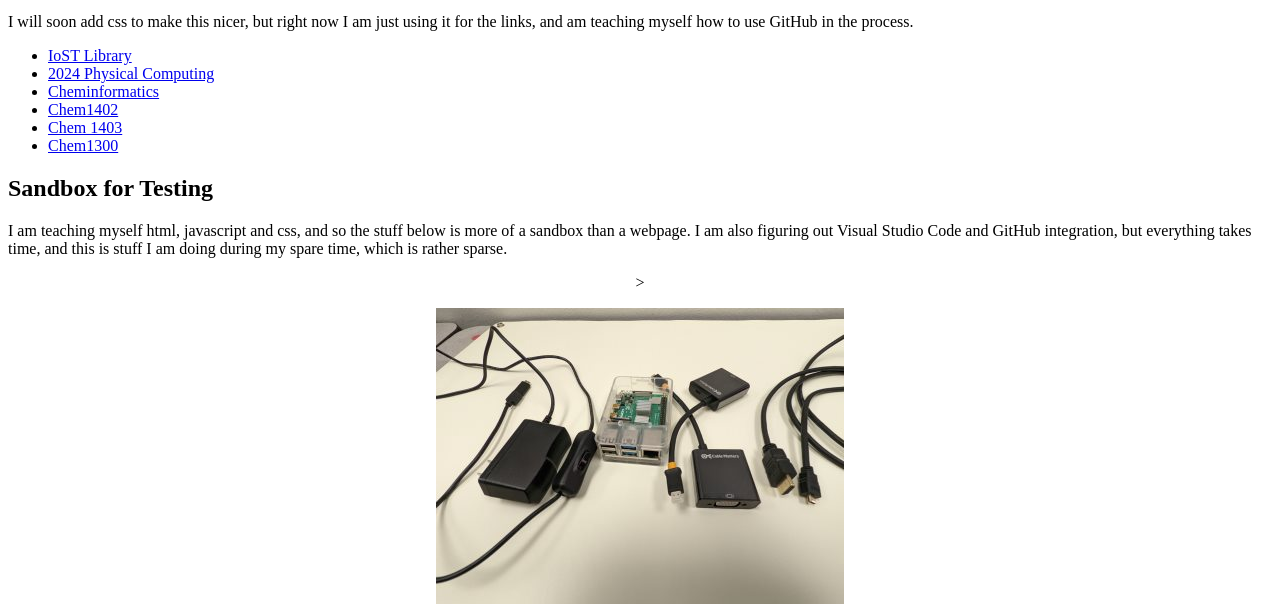
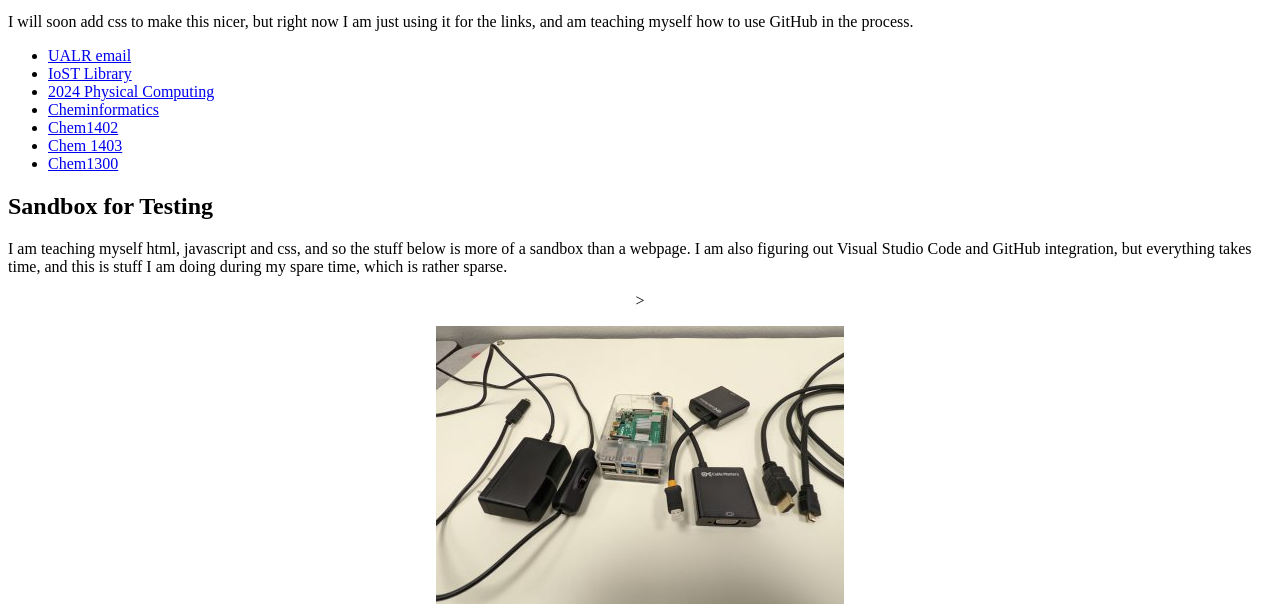
Before and after one commit to rebelford/IOCT-TECH, a plain HTML site: page index.html in a window 1280 px wide. Shown: the part 217-821 px from the top of the page. Drawn offline with Linux system fonts and the light colour scheme.

Commit message:
update email

```diff
--- a/index.html
+++ b/index.html
@@ -29,6 +29,7 @@ this is a hidden comment, the above is useful for mobile device-width
   <p>I will soon add css to make this nicer, but right now I am just using it for the links, and am teaching myself how to use GitHub in the process.  </p>
   <nav>
     <ul>
+      <li><a href="https://mail.ualr.edu/">UALR email</a></li>
       <li><a href="https://chem.libretexts.org/Courses/University_of_Arkansas_Little_Rock/IOST_Library">IoST Library</a></li>
       <li><a href="https://chem.libretexts.org/Courses/University_of_Arkansas_Little_Rock/IOST_Library/Spring_2024%3A_Physical_Computing_Class">2024 Physical Computing</a></li>
       <li><a href="https://chem.libretexts.org/Courses/Intercollegiate_Courses/Cheminformatics">Cheminformatics</a></li>
```
